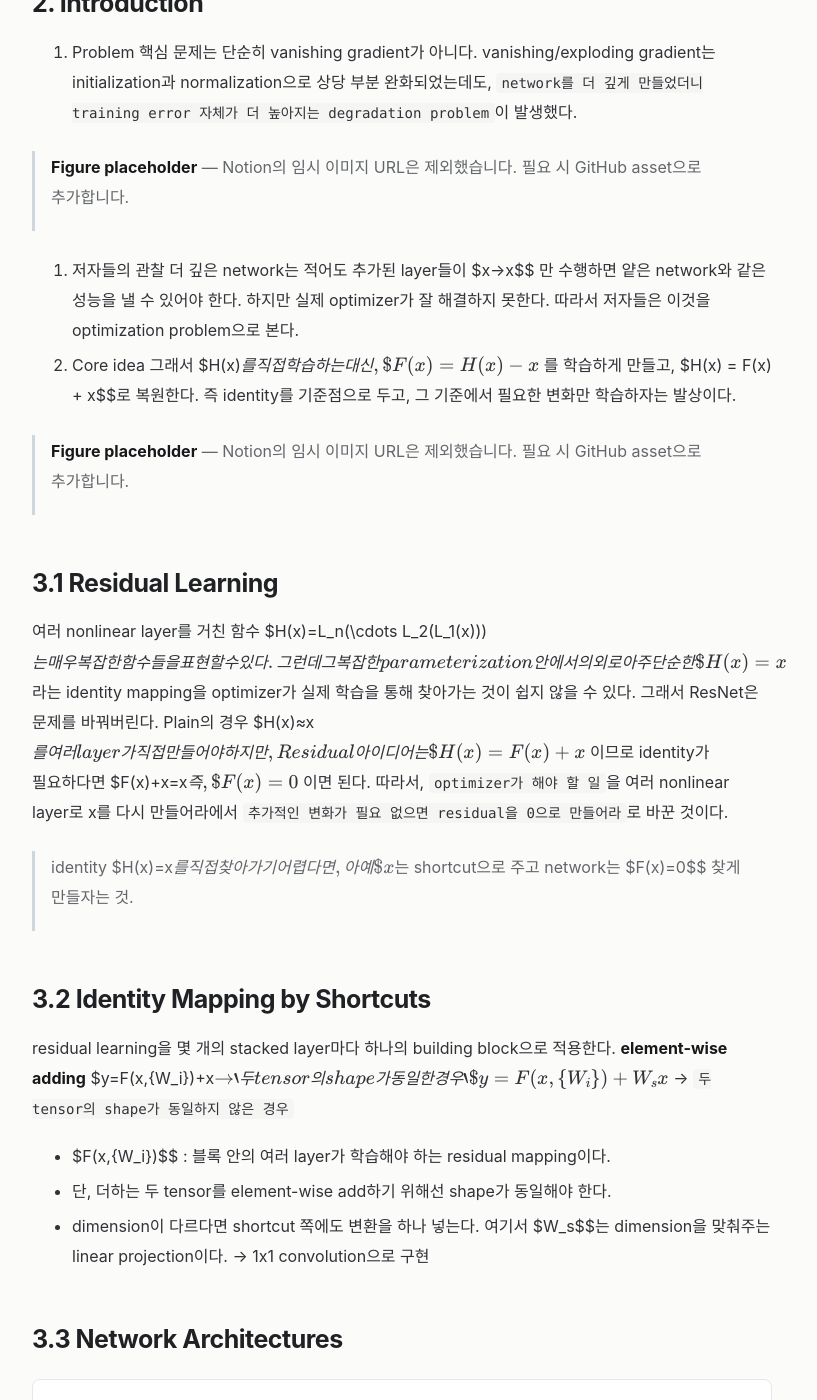
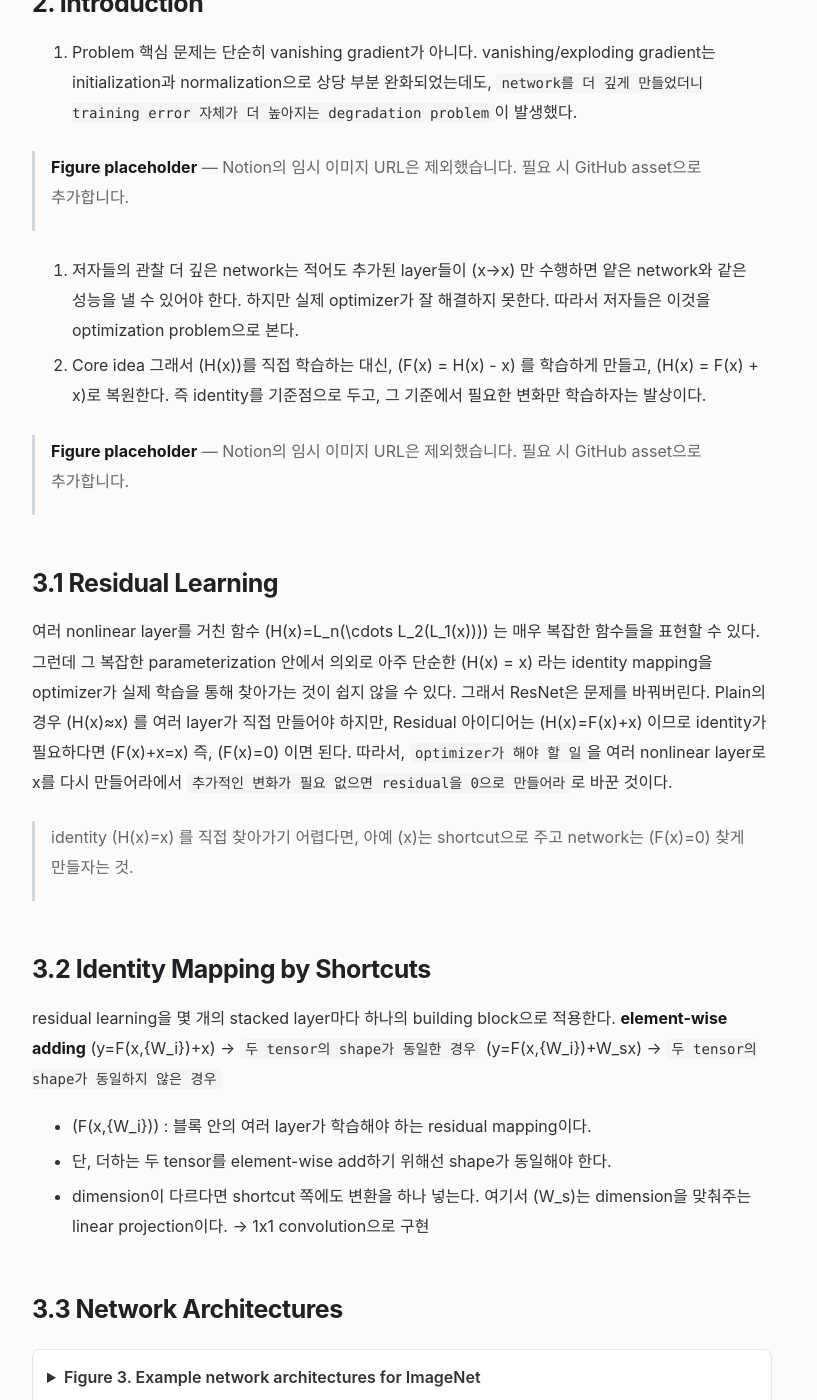
Before and after one commit to nayana224/nayana224.github.io, a Jekyll site: the page built from _notes/resnet-2015.md, in a window 1280 px wide and 1400 px high, scrolled down 1149 px. Shown: the whole window, without its empty margins (238-1055 px from the left). Built offline with Jekyll 4.4.1, drawn with Linux system fonts in a browser that asks for light colours; some of the changed text lies outside the part shown.

Commit message:
notes: normalize math delimiters in resnet-2015.md

```diff
--- a/_notes/resnet-2015.md
+++ b/_notes/resnet-2015.md
@@ -57,29 +57,29 @@
 > **Figure placeholder** — Notion의 임시 이미지 URL은 제외했습니다. 필요 시 GitHub asset으로 추가합니다.
 
 2. 저자들의 관찰
-  더 깊은 network는 적어도 추가된 layer들이 $x→x$$ 만 수행하면 얕은 network와 같은 성능을 낼 수 있어야 한다. 하지만 실제 optimizer가 잘 해결하지 못한다. 따라서 저자들은 이것을 optimization problem으로 본다.
+  더 깊은 network는 적어도 추가된 layer들이 \(x→x\) 만 수행하면 얕은 network와 같은 성능을 낼 수 있어야 한다. 하지만 실제 optimizer가 잘 해결하지 못한다. 따라서 저자들은 이것을 optimization problem으로 본다.
 3. Core idea
-  그래서 $H(x)$$를 직접 학습하는 대신, $F(x) = H(x) - x$$ 를 학습하게 만들고, $H(x) = F(x) + x$$로 복원한다. 즉 identity를 기준점으로 두고, 그 기준에서 필요한 변화만 학습하자는 발상이다.
+  그래서 \(H(x)\)를 직접 학습하는 대신, \(F(x) = H(x) - x\) 를 학습하게 만들고, \(H(x) = F(x) + x\)로 복원한다. 즉 identity를 기준점으로 두고, 그 기준에서 필요한 변화만 학습하자는 발상이다.
 
 > **Figure placeholder** — Notion의 임시 이미지 URL은 제외했습니다. 필요 시 GitHub asset으로 추가합니다.
 
 ## 3.1 Residual Learning
-여러 nonlinear layer를 거친 함수  $H(x)=L_n(\cdots L_2(L_1(x)))$$ 는 매우 복잡한 함수들을 표현할 수 있다. 그런데 그 복잡한 parameterization 안에서 의외로 아주 단순한 $H(x) = x$$ 라는 identity mapping을 optimizer가 실제 학습을 통해 찾아가는 것이 쉽지 않을 수 있다.
-그래서 ResNet은 문제를 바꿔버린다. Plain의 경우 $H(x)≈x$$ 를 여러 layer가 직접 만들어야 하지만,
-Residual 아이디어는 $H(x)=F(x)+x$$ 이므로 identity가 필요하다면 $F(x)+x=x$$
-즉, $F(x)=0$$ 이면 된다.
+여러 nonlinear layer를 거친 함수  \(H(x)=L_n(\cdots L_2(L_1(x)))\) 는 매우 복잡한 함수들을 표현할 수 있다. 그런데 그 복잡한 parameterization 안에서 의외로 아주 단순한 \(H(x) = x\) 라는 identity mapping을 optimizer가 실제 학습을 통해 찾아가는 것이 쉽지 않을 수 있다.
+그래서 ResNet은 문제를 바꿔버린다. Plain의 경우 \(H(x)≈x\) 를 여러 layer가 직접 만들어야 하지만,
+Residual 아이디어는 \(H(x)=F(x)+x\) 이므로 identity가 필요하다면 \(F(x)+x=x\)
+즉, \(F(x)=0\) 이면 된다.
 따라서, `optimizer가 해야 할 일`을 여러 nonlinear layer로 x를 다시 만들어라에서 `추가적인 변화가 필요 없으면 residual을 0으로 만들어라`로 바꾼 것이다.
-> identity $H(x)=x$$ 를 직접 찾아가기 어렵다면, 아예 $x$$는 shortcut으로 주고 network는 $F(x)=0$$ 찾게 만들자는 것.
+> identity \(H(x)=x\) 를 직접 찾아가기 어렵다면, 아예 \(x\)는 shortcut으로 주고 network는 \(F(x)=0\) 찾게 만들자는 것.
 
 ## 3.2 Identity Mapping by Shortcuts
 residual learning을 몇 개의 stacked layer마다 하나의 building block으로 적용한다.
 **element-wise adding**
-$y=F(x,\{W_i\})+x$$ → `두 tensor의 shape가 동일한 경우`
-$y=F(x,\{W_i\})+W_sx$$ → `두 tensor의 shape가 동일하지 않은 경우`
--  $F(x,\{W_i\})$$ : 블록 안의 여러 layer가 학습해야 하는 residual mapping이다.
+\(y=F(x,\{W_i\})+x\) → `두 tensor의 shape가 동일한 경우`
+\(y=F(x,\{W_i\})+W_sx\) → `두 tensor의 shape가 동일하지 않은 경우`
+-  \(F(x,\{W_i\})\) : 블록 안의 여러 layer가 학습해야 하는 residual mapping이다.
 - 단, 더하는 두 tensor를 element-wise add하기 위해선 shape가 동일해야 한다.
 - dimension이 다르다면 shortcut 쪽에도 변환을 하나 넣는다.
-  여기서 $W_s$$는 dimension을 맞춰주는 linear projection이다.
+  여기서 \(W_s\)는 dimension을 맞춰주는 linear projection이다.
   → 1x1 convolution으로 구현
 
 ## 3.3 Network Architectures
@@ -106,32 +106,32 @@
     Option B : shortcut에 1x1 Convolution을 넣어 projection을 수행하는 방식이다.
 
 ## 3.4 Implementation
-ImageNet에서 random scale/crop/flip 등의 data augmentation을 사용하고, 각 convolution 뒤와 activation 전에 BN을 적용했다. Plain/ResNet 모두 동일한 initialization과 SGD 조건으로 처음부터 학습했다. SGD batch size 256, initial LR 0.1, momentum 0.9, weight decay $10^{-4}$$를 사용했으며 dropout은 사용하지 않았다.
+ImageNet에서 random scale/crop/flip 등의 data augmentation을 사용하고, 각 convolution 뒤와 activation 전에 BN을 적용했다. Plain/ResNet 모두 동일한 initialization과 SGD 조건으로 처음부터 학습했다. SGD batch size 256, initial LR 0.1, momentum 0.9, weight decay \(10^{-4}\)를 사용했으며 dropout은 사용하지 않았다.
 
 ## 노트
 ---
 - `mapping`
   - 그냥 함수라고 생각하면 된다.
-  - $x→H(x)$$
-    - 이때 $H$$가 mapping이다.
-  - 신경망의 어떤 블록이 입력 feature $x$$를 받아서 다음 feature $H(x)$$를 만든다면, 그 블록은 결국 어떤 함수 $H$$를 학습하고 있는 것이다.
+  - \(x→H(x)\)
+    - 이때 \(H\)가 mapping이다.
+  - 신경망의 어떤 블록이 입력 feature \(x\)를 받아서 다음 feature \(H(x)\)를 만든다면, 그 블록은 결국 어떤 함수 \(H\)를 학습하고 있는 것이다.
 - `identity mapping`
   - 입력을 그대로 출력하는 함수 → 아무것도 바꾸지 않는 mapping
-    - $H(x)=x$$
-  - ResNet에서 shortcut이 입력 $x$$를 그대로 넘기는 경우를 identity shortcut / identity mapping이라고 부른다.
+    - \(H(x)=x\)
+  - ResNet에서 shortcut이 입력 \(x\)를 그대로 넘기는 경우를 identity shortcut / identity mapping이라고 부른다.
 - `optimization`
   - loss가 작은 parameter를 찾아가는 학습 과정
 - `shortcut`
   - 중간 layer들을 건너뛰는 경로
 - `plain network`
   - shortcut connection이 없는 일반적인 Deep CNN
-- 논문에서의 $H(x)$$
+- 논문에서의 \(H(x)\)
   - 여러 layer가 전체적으로 구현하는 mapping
 - `저자의 관찰`
-  잘 학습된 3-layer network가 있다고 하자. (training error = 5%)<br> $x→L1→L2→L3→y$$ (shallow network라고 칭하자.)<br>이제 우리가 다음과 같이 더 깊게 만들었다고 하자.
-  $x→L1→L2→L3→L4→L5→y$$
+  잘 학습된 3-layer network가 있다고 하자. (training error = 5%)<br> \(x→L1→L2→L3→y\) (shallow network라고 칭하자.)<br>이제 우리가 다음과 같이 더 깊게 만들었다고 하자.
+  \(x→L1→L2→L3→L4→L5→y\)
   Q. 이전에는 깊은 layer network가 성능이 더 안 나온다고 했는데, 더 깊어진 5-layer network가 최소한 기존 3-layer network만큼은 잘할 수 있지 않을까?
-  A. 그렇다. 기존 $L1,L2,L3$$ 의 weight를 그대로 복사하고, 새로 추가된 $L4,L5$$ 가 아무것도 하지 않게 만들면 되기 때문이다.
-  $L4,L5:x→x$$
+  A. 그렇다. 기존 \(L1,L2,L3\) 의 weight를 그대로 복사하고, 새로 추가된 \(L4,L5\) 가 아무것도 하지 않게 만들면 되기 때문이다.
+  \(L4,L5:x→x\)
   identity mapping을 하도록 만들면 된다.
 - BN (Batch Normalization)
```
